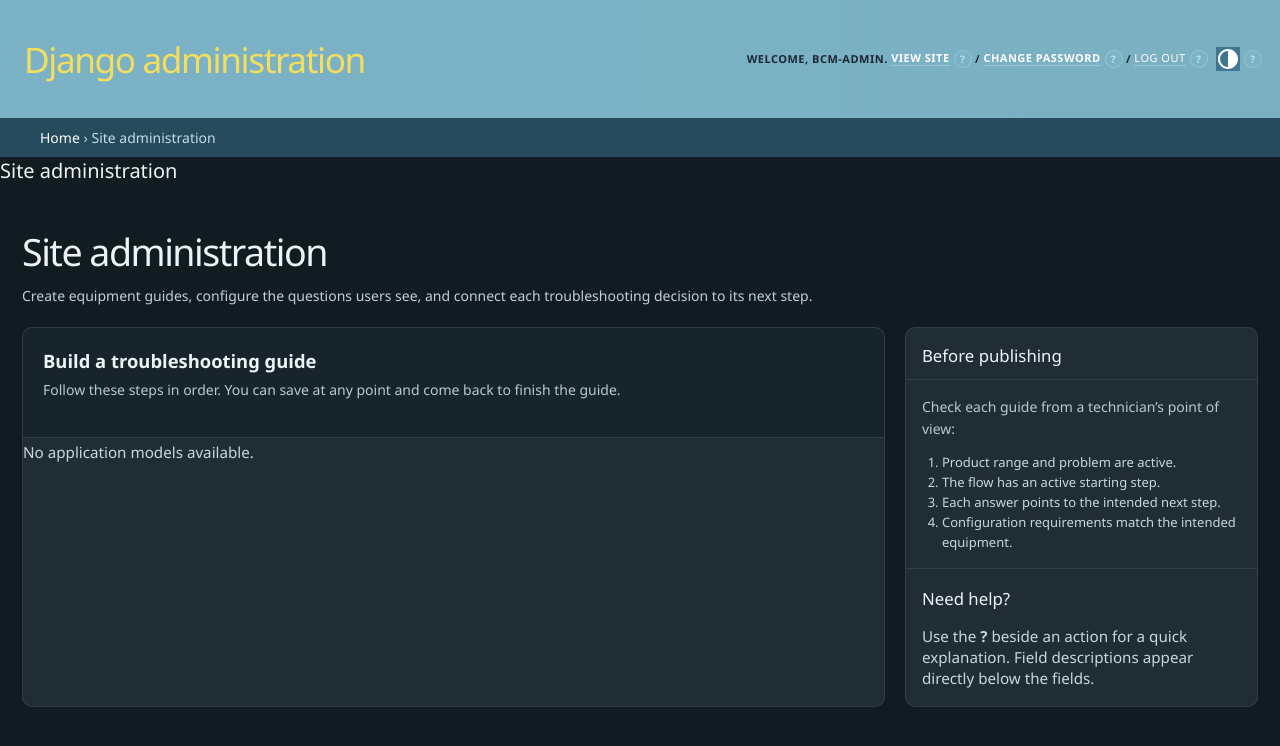
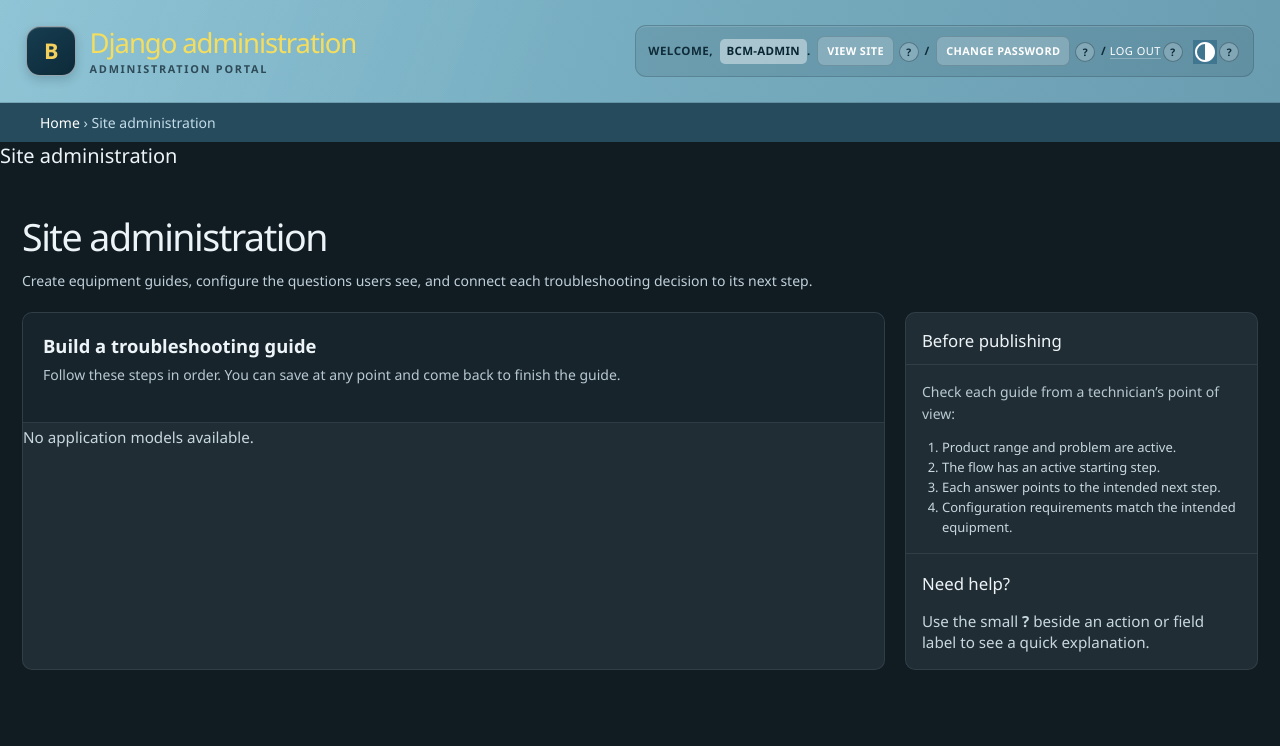
Before and after one commit to Jaypee-19/BCM-Troubleshooting-Website, a Django app: page /admin/ in a window 1280 px wide. Shown: the top 746 px of the page. Run offline with Django 5.2, Linux system fonts and the light colour scheme; a user stored in the database is signed in.

Commit message:
Header and Helper files for the BCM Troubleshooting Web Application. This commit includes modifications to the database, admin templates, and test files to enhance functionality and user experience.

```diff
--- a/BCM Troubleshooting Web/troubleshoot-main/troubleshoot-main/templates/admin/base_site.html
+++ b/BCM Troubleshooting Web/troubleshoot-main/troubleshoot-main/templates/admin/base_site.html
@@ -3,7 +3,15 @@
 {% block title %}{{ title }} | {{ site_title|default:_('Django site admin') }}{% endblock %}
 
 {% block branding %}
-<h1 id="site-name"><a href="{% url 'admin:index' %}">{{ site_header|default:_('Django administration') }}</a></h1>
+<h1 id="site-name">
+  <a href="{% url 'admin:index' %}">
+    <span class="admin-brand-mark" aria-hidden="true">B</span>
+    <span class="admin-brand-copy">
+      <span class="admin-brand-title">{{ site_header|default:_('Django administration') }}</span>
+      <span class="admin-brand-subtitle">Administration portal</span>
+    </span>
+  </a>
+</h1>
 {% endblock %}
 
 {% block nav-sidebar %}{% endblock %}
@@ -37,43 +45,140 @@
   }
 
   #header {
-    background: linear-gradient(90deg, #7bb2c6 0%, #7ab0c2 100%) !important;
-    border-bottom: 0 !important;
+    display: flex;
+    align-items: center;
+    justify-content: space-between;
+    gap: 18px clamp(20px, 3vw, 44px);
+    flex-wrap: wrap;
     min-height: 82px;
-    box-shadow: none;
-    padding: 0;
+    padding: 10px clamp(14px, 2vw, 30px);
+    background:
+      linear-gradient(110deg, rgba(255,255,255,0.1), transparent 44%),
+      linear-gradient(110deg, #83bed1 0%, #75aabd 58%, #6b9db1 100%) !important;
+    border-bottom: 1px solid rgba(12, 31, 41, 0.18) !important;
+    box-shadow: 0 5px 18px rgba(4, 18, 27, 0.17);
   }
 
   #branding {
-    padding: 18px 24px;
-    min-height: 82px;
+    flex: 0 1 auto;
+    min-width: 0;
+    padding: 8px 0;
     display: flex;
     align-items: center;
   }
 
   #branding h1 {
     margin: 0;
-    font-size: 2.2rem;
-    font-weight: 300;
+    font-size: clamp(1.45rem, 2.15vw, 2rem);
+    font-weight: 500;
     letter-spacing: -0.04em;
     color: var(--admin-header-text);
-    line-height: 1.2;
+    line-height: 1.15;
   }
 
   #branding h1 a {
+    display: inline-flex;
+    align-items: center;
+    gap: 14px;
     color: inherit;
+    text-decoration: none;
+    text-wrap: balance;
+  }
+
+  .admin-brand-mark {
+    display: grid;
+    width: 48px;
+    height: 48px;
+    flex: 0 0 48px;
+    place-items: center;
+    border: 1px solid rgba(255, 255, 255, 0.55);
+    border-radius: 14px;
+    background: linear-gradient(145deg, #163d50, #0d2a39);
+    box-shadow: inset 0 1px 0 rgba(255,255,255,0.16), 0 4px 10px rgba(9,35,47,0.18);
+    color: #f4d15d;
+    font-size: 1.35rem;
+    font-weight: 800;
+    letter-spacing: -0.06em;
+  }
+
+  .admin-brand-copy {
+    display: grid;
+    gap: 4px;
+    min-width: 0;
+  }
+
+  .admin-brand-title {
+    display: block;
+  }
+
+  .admin-brand-subtitle {
+    display: block;
+    color: rgba(12, 31, 41, 0.72);
+    font-size: 0.68rem;
+    font-weight: 700;
+    letter-spacing: 0.16em;
+    line-height: 1.2;
+    text-transform: uppercase;
+  }
+
+  #user-tools {
+    flex: 0 1 auto;
+    max-width: 100%;
+    margin: 0;
+    padding: 8px 12px;
+    border: 1px solid rgba(12, 31, 41, 0.18);
+    border-radius: 11px;
+    background: rgba(10, 35, 47, 0.1);
+    box-shadow: inset 0 1px 0 rgba(255,255,255,0.12);
+    color: #102c39;
+    font-size: 0.72rem;
+    font-weight: 700;
+    line-height: 1.8;
+    text-align: right;
+  }
+
+  #user-tools strong {
+    display: inline-block;
+    margin-left: 3px;
+    padding: 2px 7px;
+    border-radius: 5px;
+    background: rgba(255, 255, 255, 0.42);
+    color: #092634;
+    letter-spacing: 0.025em;
+  }
+
+  #user-tools a {
+    display: inline-block;
+    margin: 2px 3px;
+    padding: 4px 9px;
+    border: 1px solid rgba(12, 31, 41, 0.2);
+    border-radius: 7px;
+    background: rgba(255, 255, 255, 0.2);
+    color: #102c39;
+    font-size: 0.68rem;
+    letter-spacing: 0.035em;
+    text-decoration: none;
+    transition: background-color 0.15s ease, border-color 0.15s ease;
+  }
+
+  #user-tools a:hover,
+  #user-tools a:focus-visible {
+    border-color: rgba(12, 31, 41, 0.38);
+    background: rgba(255, 255, 255, 0.38);
+    color: #071b24;
     text-decoration: none;
   }
 
-  #user-tools {
-    color: rgba(15, 26, 34, 0.9);
-    font-weight: 600;
-    padding-right: 18px;
+  #user-tools .admin-action-help {
+    margin: 0 2px;
   }
 
-  #user-tools a {
-    color: rgba(15, 26, 34, 0.9);
-    text-decoration: none;
+  #user-tools .admin-action-help summary {
+    width: 18px;
+    height: 18px;
+    border-color: rgba(12, 31, 41, 0.38);
+    background: rgba(255, 255, 255, 0.2);
+    color: #102c39;
   }
 
   #content {
@@ -225,6 +386,42 @@
       '.admin-dashboard .admin-step-link',
     ].join(',');
 
+    function positionHelp(help) {
+      const summary = help.querySelector('summary');
+      const popup = help.querySelector(':scope > span');
+      if (!summary || !popup) return;
+
+      const anchor = summary.getBoundingClientRect();
+      const popupRect = popup.getBoundingClientRect();
+      const margin = 12;
+      const gap = 8;
+      const left = Math.max(
+        margin,
+        Math.min(anchor.left, window.innerWidth - popupRect.width - margin)
+      );
+      const below = window.innerHeight - anchor.bottom - gap - margin;
+      const above = anchor.top - gap - margin;
+      let top = anchor.bottom + gap;
+
+      if (popupRect.height > below && above > below) {
+        top = anchor.top - popupRect.height - gap;
+      }
+      top = Math.max(
+        margin,
+        Math.min(top, window.innerHeight - popupRect.height - margin)
+      );
+
+      popup.style.left = left + 'px';
+      popup.style.top = top + 'px';
+    }
+
+    function positionVisibleHelp() {
+      document.querySelectorAll(
+        '.admin-action-help:hover, .admin-action-help:focus-within, .admin-action-help[open], ' +
+        '.admin-field-help:hover, .admin-field-help:focus-within, .admin-field-help[open]'
+      ).forEach(positionHelp);
+    }
+
     function createHelp(label, description, className) {
       const help = document.createElement('details');
       help.className = className;
@@ -236,8 +433,24 @@
       helpText.setAttribute('role', 'note');
       helpText.textContent = description;
       help.append(summary, helpText);
+      help.addEventListener('mouseenter', function () {
+        requestAnimationFrame(function () {
+          positionHelp(help);
+        });
+      });
+      help.addEventListener('focusin', function () {
+        requestAnimationFrame(function () {
+          positionHelp(help);
+        });
+      });
+      help.addEventListener('toggle', function () {
+        if (help.open) positionHelp(help);
+      });
       return help;
     }
+
+    window.addEventListener('resize', positionVisibleHelp);
+    window.addEventListener('scroll', positionVisibleHelp, true);
 
     function actionDescription(control, label) {
       if (control.title) return control.title;
--- a/BCM Troubleshooting Web/troubleshoot-main/troubleshoot-main/templates/admin/index.html
+++ b/BCM Troubleshooting Web/troubleshoot-main/troubleshoot-main/templates/admin/index.html
@@ -491,7 +491,7 @@
       </div>
       <div class="admin-side-section">
         <h3>Need help?</h3>
-        <p class="admin-empty">Use the <strong>?</strong> beside an action for a quick explanation. Field descriptions appear directly below the fields.</p>
+        <p class="admin-empty">Use the small <strong>?</strong> beside an action or field label to see a quick explanation.</p>
       </div>
     </aside>
   </div>
--- a/BCM Troubleshooting Web/troubleshoot-main/troubleshoot-main/troubleshooting/tests.py
+++ b/BCM Troubleshooting Web/troubleshoot-main/troubleshoot-main/troubleshooting/tests.py
@@ -472,6 +472,9 @@ class TroubleshootingAdminAccessTests(TestCase):
         self.assertEqual(response.status_code, 200)
         self.assertNotContains(response, 'id="nav-sidebar"')
         self.assertNotContains(response, 'id="toggle-nav-sidebar"')
+        self.assertContains(response, 'admin-brand-mark')
+        self.assertContains(response, 'Administration portal')
+        self.assertContains(response, 'BCM-Troubleshooting Web administration')
         self.assertContains(response, 'Build a troubleshooting guide')
         self.assertContains(response, 'Add product range')
         self.assertContains(response, 'Add problem')
```
Also changed, not shown: other parts of BCM Troubleshooting Web/troubleshoot-main/troubleshoot-main/templates/admin/base_site.html (+65 -9 lines), BCM Troubleshooting Web/troubleshoot-main/troubleshoot-main/db.sqlite3.
